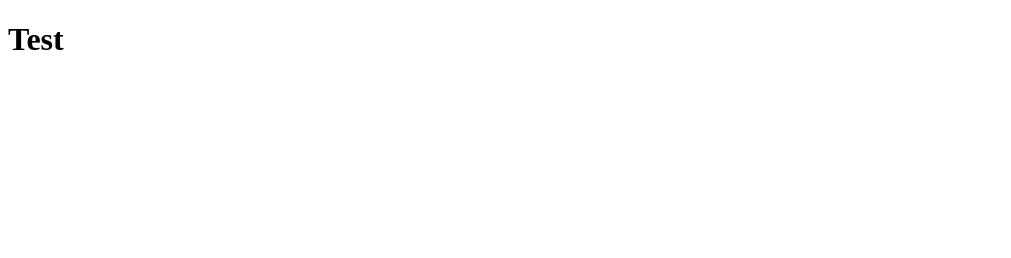
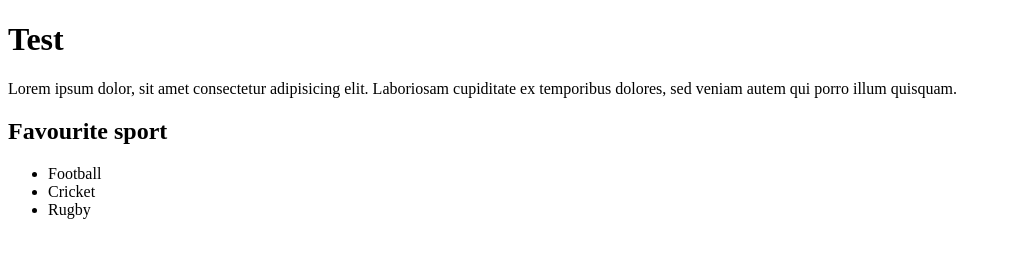
Before and after one commit to rnba12/colabwebsite, a plain HTML site: page index.html in a window 1280 px wide. Shown: the whole page, without its empty margins (0-1011 px from the left). Drawn offline with Linux system fonts and the light colour scheme.

Commit message:
Added p tag and a list of favourite sports

```diff
--- a/index.html
+++ b/index.html
@@ -8,5 +8,16 @@
   </head>
   <body>
     <h1>Test</h1>
+    <p>
+      Lorem ipsum dolor, sit amet consectetur adipisicing elit. Laboriosam
+      cupiditate ex temporibus dolores, sed veniam autem qui porro illum
+      quisquam.
+    </p>
+    <h2>Favourite sport</h2>
+    <ul>
+      <li>Football</li>
+      <li>Cricket</li>
+      <li>Rugby</li>
+    </ul>
   </body>
 </html>
```
